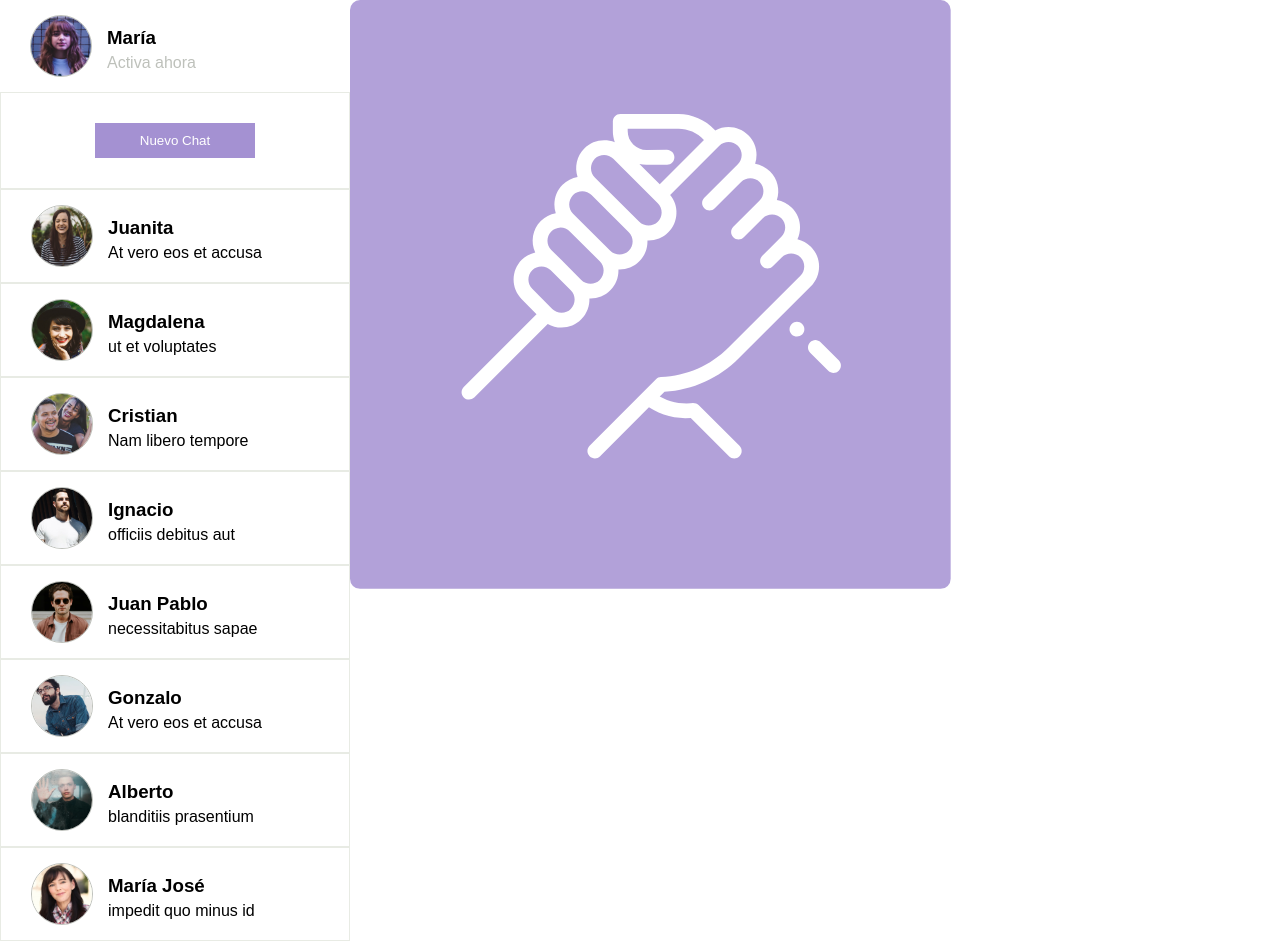
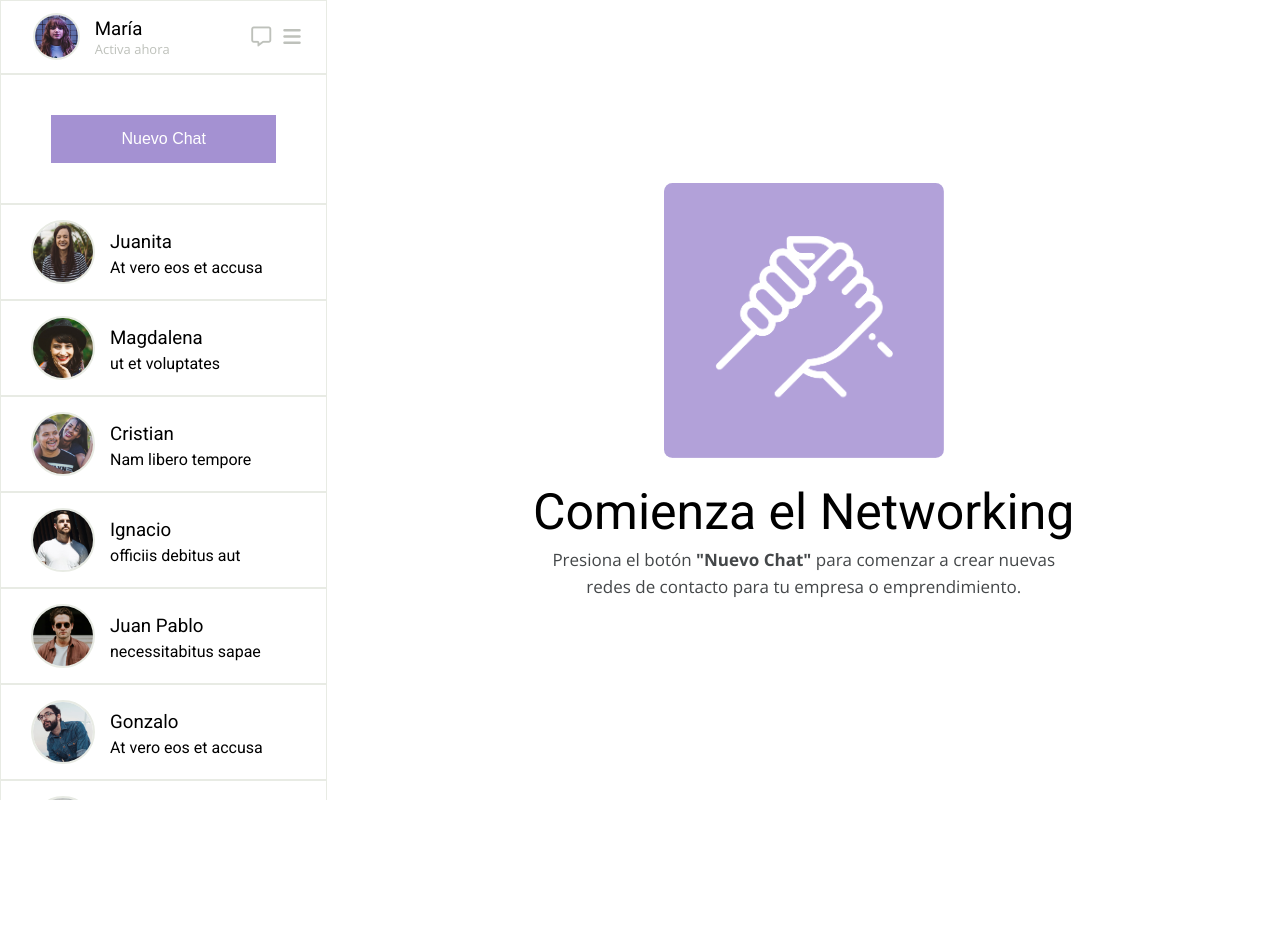
Before and after one commit to mraguilerag/desafio-flex, a plain HTML site: page index.html in a window 1280 px wide. After the commit the page ends 800 px from the top, so only its background shows below. Drawn offline with nearby package versions, Linux system fonts and the light colour scheme.

Commit message:
termminado

```diff
--- a/assets/css/styles.css
+++ b/assets/css/styles.css
@@ -1,30 +1,87 @@
 body{
     margin: 0%;
-    font-family: "Roboto Bold", sans-serif;
+    font-family: "Roboto", sans-serif ;
     display: flex;
-    flex-direction: row;
     height: 100vh;
 }
+h3{
+    font-weight: normal;
+}
 .contactos{
-    width: 350px;
+    width: 440px;
     display: flex;
     flex-direction: column;
     background-color: white;
+    min-height: 100vh;
 }
 .unica{
     display: flex;
-
+    justify-content: space-around;
+    border: 1px solid #e8ebe4;
+}
+.info{
+    display: flex;
+    align-items: center;
+    gap: 15px;
+    position: relative;
+    right: 30px;
+}
+.primera1{
+    width: 43px;
+    height: 43px;
+    border-radius: 100%;
+    border: 2px solid #e8ebe4;
+    margin-left: 36px;
 }
 .usuario1 {
-    padding-top: 8px;
-    padding-left: 15px;
+    position: relative;
+    bottom: 2px;
 }
 .usuario1 p{
     color: #bec1bb;
     margin-top: 0%;
+    font-family: "Open Sans";
+    font-size: small;
 }
 .usuario1 h3{
-    margin-bottom: 5px;
+    margin-bottom: 0%;
+}
+.icons{
+    display: flex;
+    align-items: center;
+    gap: 12px;
+    cursor: pointer;
+}
+.boton{
+    display: flex;
+    justify-content: center;
+    border: 1px solid #e8ebe4;
+    padding: 40px ;
+}
+.boton1{
+    padding: 15px 70px;
+    color: white;
+    background-color: #a491d2 ;
+    border: none;
+    font-size: medium;
+    cursor: pointer;
+}
+.bigchat{
+    overflow-y: scroll;
+    cursor: pointer;
+}
+.chats{
+    border: 1px solid #e8ebe4;
+    display: flex;
+}
+.primera{
+    width: 60px;
+    height: 60px;
+    border-radius: 100%;
+    border: 2px solid #e8ebe4;
+    margin-top: 15px;
+    margin-bottom: 15px;
+    margin-left: 30px;
 }
 .usuario{
     padding-top: 8px;
@@ -36,39 +93,37 @@ body{
 .usuario p{
     margin-top: 0%;
 }
-.info{
-    display: flex;
-}
-.icons{
-    display: flex;
-    padding-top: 12%;
-}
-
-.primera{
-    width: 60px;
-    height: 60px;
-    border-radius: 100%;
-    border: 1.8px solid #bec1bb;
-    margin-top: 15px;
-    margin-bottom: 15px;
-    margin-left: 30px;
-}
-.chats{
-    border: 1px solid #e8ebe4;
-    display: flex;
-}
-.boton{
+.principal{
+    width: 100%;
+    height: 100vh;
     display: flex;
     justify-content: center;
-    border: 1px solid #e8ebe4;
-    padding: 30px ;
+    align-items: center;
 }
-.boton1{
-    padding: 10px;
-    padding-left: 45px;
-    padding-right: 45px;
-    color: white;
-    background-color: #a491d2 ;
-    border: none;
-
+.seccion2{
+    display: flex;
+    flex-direction: column;
+    align-items: center;
 }
+.imagen{
+    width: 280px;
+    border-radius: 3%;
+}
+.seccion3{
+    display: flex;
+    flex-direction: column;
+    text-align: center;
+}
+.seccion3 h1{
+    font-size: 50px;
+    font-weight: 400;
+    margin-bottom: 0%;
+    margin-top: 25px;
+}
+.seccion3 p{
+    font-size: 17px ;
+    margin-top: 5px;
+    line-height: 1.6;
+    color: #444749;
+    font-family: "Open Sans";
+}
--- a/index.html
+++ b/index.html
@@ -4,6 +4,9 @@
     <meta charset="UTF-8">
     <meta name="viewport" content="width=device-width, initial-scale=1.0">
     <title>Mensajería</title>
+    <link rel="preconnect" href="https://fonts.googleapis.com">
+    <link rel="preconnect" href="https://fonts.gstatic.com" crossorigin>
+    <link href="https://fonts.googleapis.com/css2?family=Open+Sans:ital,wght@0,300..800;1,300..800&family=Roboto:ital,wght@0,100..900;1,100..900&display=swap" rel="stylesheet">
     <link rel="stylesheet" href="./assets/css/styles.css">
     <script src="https://kit.fontawesome.com/4fe795326e.js" crossorigin="anonymous"></script>
 </head>
@@ -11,24 +14,22 @@
     <section class="contactos">
         <div class="unica">
               <div class="info">
-                <img class="primera" src="./assets/img/maria.jpg" alt="maria">
+                <img class="primera1" src="./assets/img/maria.jpg" alt="maria">
                 <div class="usuario1">
                     <h3>María</h3>
                     <p>Activa ahora</p>
                 </div>
             </div>
-            <!--
              <div class="icons">
-                <i class="fa-regular fa-message fa-2xl icono2" style="color: #bec1bb;"></i>
-                <i class="fa-solid fa-bars fa-2xl icono1" style="color: #bec1bb;"></i>
-            </div>  -->
+                <i class="fa-regular fa-message fa-lg" style="color: #bec1bb;"></i>
+                <i class="fa-solid fa-bars fa-lg" style="color: #bec1bb;"></i>
+            </div>
         </div>
         <div class="boton">
             <button class="boton1">
                 Nuevo Chat
             </button>
         </div>
-
         <div class="bigchat">
             <div class="chats">
                 <img class="primera" src="./assets/img/Screen Shot 2018-11-28 at 15.27.14.jpg" alt="imagen1">
@@ -86,11 +87,16 @@
                     <p>impedit quo minus id</p>
                 </div>
             </div>
-
         </div>
     </section>
     <section class="principal">
-        <img class="imagen" src="./assets/img/hand.png" alt="mano">
+        <div class="seccion2">
+            <img class="imagen" src="./assets/img/hand.png" alt="mano">
+             <div class="seccion3">
+                 <h1>Comienza el Networking</h1>
+                 <p>Presiona el botón <strong>"Nuevo Chat"</strong> para comenzar a crear nuevas <br> redes de contacto para tu empresa o emprendimiento.</p>
+            </div>
+        </div>
     </section>
 </body>
 </html>
```
